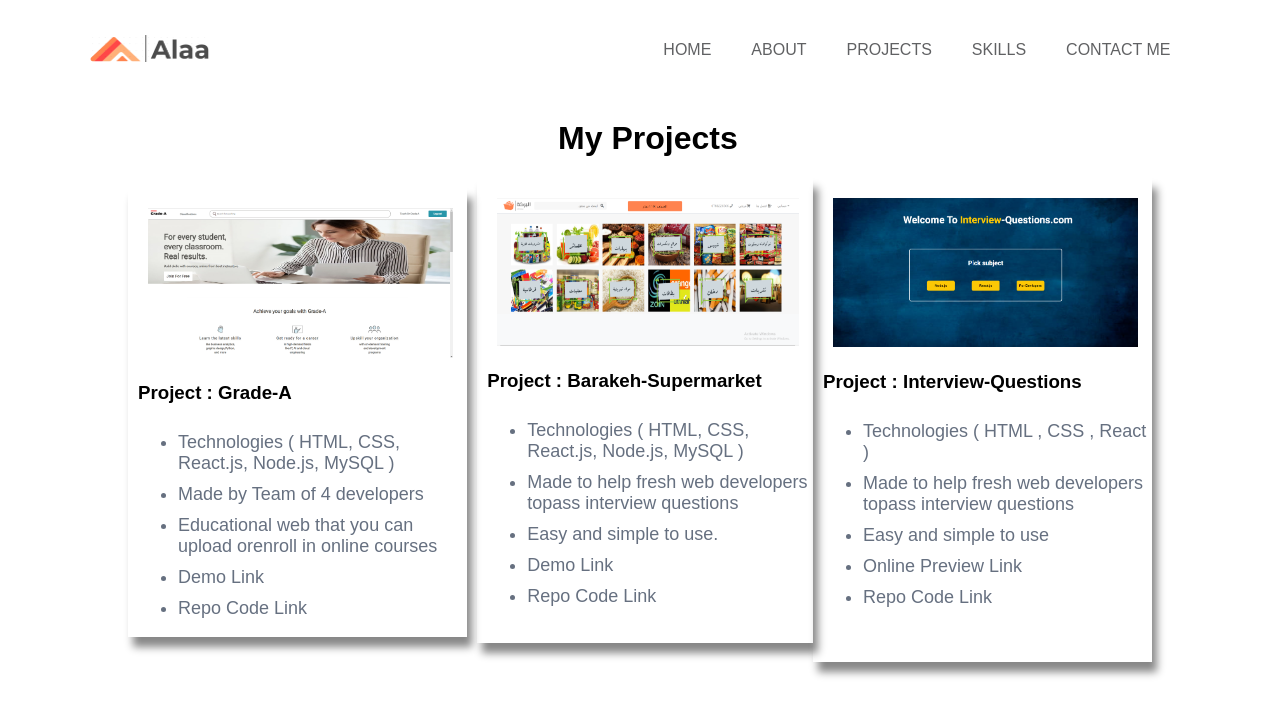
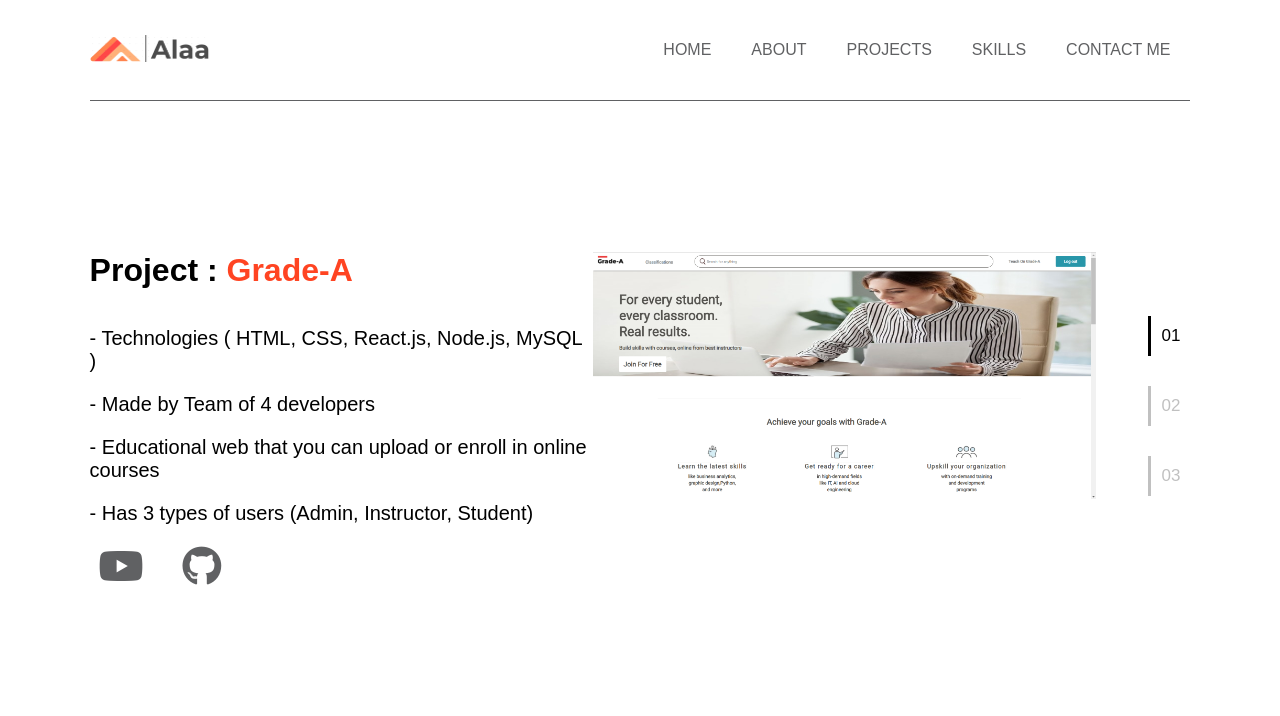
Before and after one commit to Alaa-Khalaila/My-Portfolio, a React (Create React App) app: page /projects in a window 1280 px wide. Shown: the top 716 px of the page. Built offline with nearby package versions, Linux system fonts and the light colour scheme; a web font is replaced by a local one.

Commit message:
new style for projects page

```diff
--- a/src/App.css
+++ b/src/App.css
@@ -1,4 +1,4 @@
-*{
+* {
   padding: 0;
   margin: 0;
   font-family: sans-serif;
@@ -6,7 +6,7 @@
 
 /* --------- Navbar ------------*/
 
-nav{
+nav {
   width: 86%;
   height: 100px;
   display: flex;
@@ -15,13 +15,13 @@ nav{
   align-items: center;
 }
 
-.logo{
+.logo {
   cursor: pointer;
   width: 120px;
   height: 40%;
 }
 
-.list ul li{
+.list ul li {
   display: inline-block;
   list-style: none;
   margin: 10px 20px;
@@ -32,30 +32,30 @@ nav{
   color: #606163;
 }
 
-.list ul a li:hover{
+.list ul a li:hover {
   color: #ff4321;
 }
 
 /*---------- Home ----------*/
 
-.info{
+.info {
   margin: 14% 0 0 8%;
 }
 
-.info span{
-    color: #FF4422;
+.info span {
+  color: #ff4422;
 }
 
-.info h1{
+.info h1 {
   font-size: 60px;
   margin-bottom: 40px;
 }
 
-.info p{
+.info p {
   margin-bottom: 40px;
 }
 
-.info a{
+.info a {
   color: #ffffff;
   background-color: black;
   text-decoration: none;
@@ -64,7 +64,7 @@ nav{
   display: inline-block;
 }
 
-.img-box{
+.img-box {
   width: 45%;
   height: 80%;
   position: absolute;
@@ -72,42 +72,41 @@ nav{
   right: 100px;
 }
 
-.img-box img{
+.img-box img {
   height: 100%;
   position: absolute;
   left: 50%;
   bottom: 0;
   transform: translateX(-50%);
-    transition: bottom 1s,left 1s;
+  transition: bottom 1s, left 1s;
 }
 
-
-.img-box:hover .back-img{
+.img-box:hover .back-img {
   bottom: 40px;
 }
 
-.img-box:hover .main-img{
+.img-box:hover .main-img {
   left: 54%;
 }
 
-.contact{
+.contact {
   margin: 8% 0 0 8%;
 }
 
-.contact a{
+.contact a {
   font-size: 30px;
   margin-right: 20px;
   color: #606163;
 }
 
-.contact a:hover{
+.contact a:hover {
   cursor: pointer;
   color: #ff4321;
 }
 
 /*---------About-------------*/
 
-.about-cont{
+.about-cont {
   height: 80vh;
   width: 60%;
   margin: auto;
@@ -116,28 +115,29 @@ nav{
   align-items: center;
 }
 
-.img-border{
+.img-border {
   width: 400px;
   box-shadow: 5px 10px 8px #888888;
 }
 
-.about-img{
+.about-img {
   margin-left: 50px;
 }
 
-.img-border:hover, .img-box:hover    {
+.img-border:hover,
+.img-box:hover {
   cursor: pointer;
 }
-.about-cont h4{
+.about-cont h4 {
   color: #667080;
   line-height: 24px;
   width: 100%;
 }
 
-.about-cont h4{
+.about-cont h4 {
   color: #4a515c;
 }
-.about-cont a{
+.about-cont a {
   text-decoration: none;
   background-color: #652589;
   padding: 10px 25px;
@@ -146,11 +146,11 @@ nav{
   border-radius: 4px;
 }
 
-.about-cont a:hover{
-    background-color: #191A35;
+.about-cont a:hover {
+  background-color: #191a35;
 }
 
-.about-text{
+.about-text {
   height: 60%;
   display: flex;
   flex-direction: column;
@@ -158,59 +158,81 @@ nav{
 }
 
 /******* Projects************/
-
-.proj-cont{
-    height: 100vh;
-    width: 80%;
+.projects-cont {
+  display: flex;
+  align-items: center;
+  width: 86%;
   margin: auto;
+  height: 80vh;
+  border-bottom: #606163 solid 1px;
+  border-top: #606163 solid 1px;
+}
+.projs {
+  width: 100%;
   display: flex;
-    flex-direction: column;
+}
+.single-proj {
+  width: 95%;
+  display: flex;
+}
+.project {
+  width: 50%;
+  margin: auto;
+}
+.project span {
+  color: #ff4422;
 }
 
-.proj-title{
-    margin: 2% 0 2% 42%;
+.project ul {
+  list-style: none;
 }
 
-.project-imges{
-    display: flex;
-    height: 200px;
+.project li {
+  font-size: 20px;
+  margin: 20px 0;
 }
 
-.project-imges img{
-    width: 90%;
-    height: 120%;
-    margin: 20px;
-    cursor: pointer;
+.project a {
+  font-size: 40px;
+  margin: 30px 30px 30px 9px;
+  color: #606163;
 }
 
-.front ul li{
-    font-size: large;
-    margin-top: 10px;
-    margin-left: 50px;
-    color: #667080
+.project a:hover {
+  color: red;
 }
 
-.front ul li a{
-    text-decoration: none;
-    color: #667080
+.proj-img {
+  width: 50%;
+}
+.proj-img img {
+  width: 100%;
 }
 
-.front{
-    box-shadow: 5px 10px 8px #888888;
+.controller li {
+  list-style: none;
+  margin-bottom: 30px;
+  cursor: pointer;
+  font-size: 17px;
+
+  padding: 10px;
+
 }
 
-.project1{
-    margin-top: 10px;
-    margin-right: 10px;
+.btn {
+  color: silver;
+  border-left: 3px solid silver;
 }
 
-.front h3{
-    margin-left: 10px;
+.active {
+  z-index: 41;
+  color: #000000;
+  border-left: 3px solid #000000;
 }
 
 /*-----------------Skills--------------------*/
 
-.skills-bg{
+.skills-bg {
   height: 87vh;
   width: 100%;
   background-image: url(./components/pics/skills.png);
@@ -218,7 +240,7 @@ nav{
   background-position: center;
 }
 
-.skills{
+.skills {
   width: 56%;
   height: 63vh;
   margin: auto;
@@ -226,20 +248,18 @@ nav{
   justify-content: space-between;
   align-items: center;
   color: #ffffff;
-
-
 }
 
-.skills ul li{
+.skills ul li {
   margin-top: 10px;
   list-style: none;
-    font-family: 'Langar', cursive;
+  font-family: "Langar", cursive;
   font-size: large;
 }
 
 /*--------------Contact-----------------*/
 
-.cont-cont{
+.cont-cont {
   width: 75%;
   display: flex;
   flex-direction: column;
@@ -249,7 +269,7 @@ nav{
   height: 80vh;
 }
 
-.conts{
+.conts {
   display: flex;
   width: 100%;
   justify-content: space-between;
@@ -257,7 +277,7 @@ nav{
   cursor: pointer;
 }
 
-.conts div{
+.conts div {
   height: 100%;
   padding: 20px;
   display: flex;
@@ -269,20 +289,20 @@ nav{
   margin: 10px;
 }
 
-.conts a{
+.conts a {
   font-size: 30px;
-    background-color: #3F65FF;
+  background-color: #3f65ff;
   padding: 30px;
   color: white;
   border-radius: 50%;
   text-decoration: none;
 }
 
-.cont-cont h3{
+.cont-cont h3 {
   color: rgb(158, 149, 149);
 }
 
-.cont-cont h1{
+.cont-cont h1 {
   font-size: 47px;
   font-weight: 900;
 }
--- a/src/components/Contact.js
+++ b/src/components/Contact.js
@@ -9,7 +9,7 @@ const Contact = () => {
                 <div>
                     <a><i class="fas fa-map-marked-alt"></i></a>
                     <h2>Address</h2>
-                    <h4>Jordan, Zarqa, Jaish Str</h4>
+                    <h4>Jordan, Amman, Tabarbour </h4>
                 </div>
                 <div>
                     <a><i class="fas fa-phone-alt"></i></a>
--- a/src/components/Projects.js
+++ b/src/components/Projects.js
@@ -1,59 +1,141 @@
-import React from 'react'
-import proj1 from './pics/project1.png'
-import projj1 from './pics/projectt1.png'
-import projj2 from './pics/projectt2.png'
-import proj2 from './pics/project2.png'
-import proj3 from './pics/project3.png'
+import React from "react";
+import { useState } from "react";
+import project1 from "./pics/project1.png";
+import project2 from "./pics/project3.png";
+import project3 from "./pics/project4.png"
 
 const Projects = () => {
+  const [p1, setP1] = useState("active");
+  const [p2, setP2] = useState("btn");
+  const [p3, setP3] = useState("btn");
+  const [p4, setP4] = useState("btn");
+
+  const proj2 = () => {
+    setP1("btn");
+    setP2("active");
+    setP3("btn");
+    setP4("btn");
+  };
+  const proj1 = () => {
+    setP1("active");
+    setP2("btn");
+    setP3("btn");
+    setP4("btn");
+  };
+  const proj3 = () => {
+    setP1("btn");
+    setP2("btn");
+    setP3("active");
+    setP4("btn");
+  };
+  const proj4 = () => {
+    setP1("btn");
+    setP2("btn");
+    setP3("btn");
+    setP4("active");
+  };
   return (
-        <div className="proj-cont">
-            <div className="proj-title">
-                <h1>My Projects</h1>
+    <div className="projects-cont">
+      <div className="projs">
+        {p1 === "active" ? div1 : ""}
+        {p2 === "active" ? div2 : ""}
+        {p3 === "active" ? div3 : ""}
       </div>
-            <div className="project-imges">
-                <div className="project1">
-                    <div className="front">
-                        <img src={proj1} alt="" />
-                        <h3>Project : Grade-A</h3><br/>
+      <div className="slider"></div>
+      <div className="controller">
         <ul>
-                            <li>Technologies ( HTML, CSS, React.js, Node.js, MySQL )</li>
-                            <li>Made by Team of 4 developers</li>
-                            <li>Educational web that you can upload orenroll in online courses</li>
-                            <li><a href="https://www.youtube.com/watch?v=CaZ-JoyLJe8&feature=youtu.be">Demo Link</a></li>
-                            <li><a href="https://github.com/Alaa-Khalaila/Grade-A">Repo Code Link</a></li><br/>
+          <li className={p1} onClick={proj1}>
+            01
+          </li>
+          <li className={p2} onClick={proj2}>
+            02
+          </li>
+          <li className={p3} onClick={proj3}>
+            03
+          </li>
+          {/* <li className={p4} onClick={proj4}>
+            04
+          </li> */}
         </ul>
       </div>
     </div>
-                <div className="project2">
-                    <div className="front">
-                        <img src={proj3} alt="" />
-                        <h3>Project : Barakeh-Supermarket</h3><br/>
+  );
+};
+
+const div1 = (
+  <div className="single-proj">
+    <div className="project">
+      <h1>
+        Project : <span>Grade-A</span>
+      </h1>
+      <br></br>
       <ul>
-                            <li>Technologies ( HTML, CSS, React.js, Node.js, MySQL )</li>
-                            <li>Made to help fresh web developers topass interview questions</li>
-                            <li>Easy and simple to use.</li>
-                            <li><a href="https://www.youtube.com/watch?v=cEMjU3j_yIU&feature=youtu.be&ab_channel=AlaaKhalila">Demo Link</a></li>
-                            <li><a href="https://github.com/Alaa-Khalaila/Barakeh_Supermarket">Repo Code Link </a></li><br/><br/>
+        <li>- Technologies ( HTML, CSS, React.js, Node.js, MySQL )</li>
+        <li>- Made by Team of 4 developers</li>
+        <li>
+          - Educational web that you can upload or enroll in online courses
+        </li>
+        <li>- Has 3 types of users (Admin, Instructor, Student)</li>
+        <a href="https://www.youtube.com/watch?v=_0jGAJ8f-IM&t=5s&ab_channel=AlaaKhalila">
+          <i class="fab fa-youtube"></i>
+        </a>
+        <a href="https://github.com/Alaa-Khalaila/Grade-A">
+          <i class="fab fa-github"></i>
+        </a>
       </ul>
     </div>
+    <div className="proj-img">
+      <img src={project1} alt="proj1"></img>
     </div>
-                <div className="project2">
-                    <div className="front">
-                        <img src={proj2} alt="" />
-                        <h3>Project : Interview-Questions</h3><br/>
+  </div>
+);
+const div2 = (
+  <div className="single-proj">
+    <div className="project">
+      <h1>
+        Project : <span>Barakeh-Supermarket</span>
+      </h1>
+      <br></br>
       <ul>
-                            <li>Technologies ( HTML , CSS , React )</li>
-                            <li>Made to help fresh web developers topass interview questions</li>
-                            <li>Easy and simple to use</li>
-                            <li><a href="https://interview-questions112.netlify.app/">Online Preview Link</a></li>
-                            <li><a href="https://github.com/Alaa-Khalaila/Interview-Questions">Repo Code Link </a></li><br/><br/><br/>
+        <li>- Technologies ( HTML, CSS, React.js, Node.js, MySQL )</li>
+        <li>- Made to make shopping easy and from home</li>
+        <li>- Has 2 types of users (Admin, Customer)</li>
+        <a href="https://www.youtube.com/watch?v=cEMjU3j_yIU&t=1s&ab_channel=AlaaKhalila">
+          <i class="fab fa-youtube"></i>
+        </a>
+        <a href="https://github.com/Alaa-Khalaila/Barakeh_Supermarket">
+          <i class="fab fa-github"></i>
+        </a>
       </ul>
     </div>
+    <div className="proj-img">
+      <img src={project2} alt="proj2"></img>
     </div>
   </div>
+);
+const div3 = (
+  <div className="single-proj">
+    <div className="project">
+      <h1>
+        Project : <span>Background-Music</span>
+      </h1>
+      <br></br>
+      <ul>
+        <li>- Technologies ( HTML, CSS, React.js )</li>
+        <li>- Responsive for all devices</li>
+        <li>- Made by only 3 hours</li>
+        <a href="https://sherine-song.netlify.app/">
+        <i class="fab fa-chrome"></i>
+        </a>
+        <a href="https://github.com/Alaa-Khalaila/Music">
+          <i class="fab fa-github"></i>
+        </a>
+      </ul>
     </div>
-    )
-}
+    <div className="proj-img">
+      <img src={project3} alt="proj3"></img>
+    </div>
+  </div>
+);
 
-export default Projects
+export default Projects;
```
Also changed, not shown: src/components/pics/project4.png (added), 1 other file (tests, documents, lock files or other folders). Lines whose indentation alone changed are shown as unchanged.
